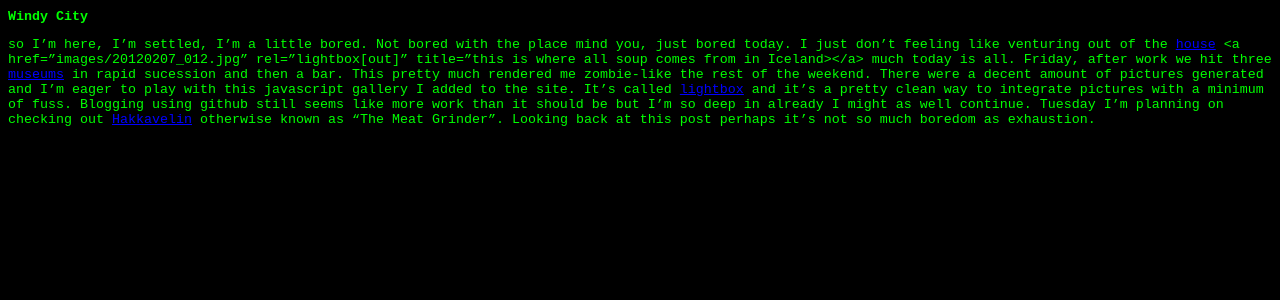
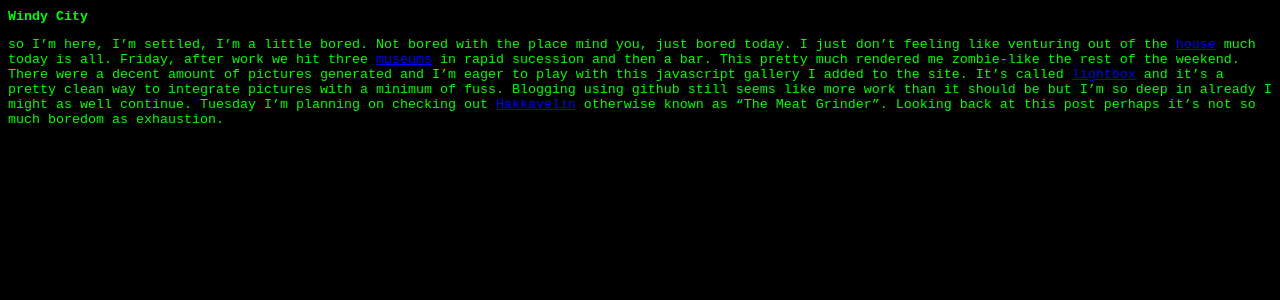
Before and after one commit to woeisme/woeisme.github.io, a Jekyll site: the page built from _posts/2012-02-12-Windy-City.md, in a window 1280 px wide. Shown: the top 300 px of the page. Built offline with Jekyll 4.4.1, drawn with Linux system fonts in a browser that asks for light colours; Markdown is read by kramdown in place of the engine named in the settings; comment, search, counter and statistics services are not loaded.

Commit message:
fixing links

```diff
--- a/_posts/2012-02-12-Windy-City.md
+++ b/_posts/2012-02-12-Windy-City.md
@@ -10,7 +10,8 @@ I just don't feeling like venturing out of the
 <a href="images/20120207_009.jpg" rel="lightbox[out]"></a>
 <a href="images/20120207_010.jpg" rel="lightbox[out]"></a>
 <a href="images/20120207_011.jpg" rel="lightbox[out]"></a>
-<a href="images/20120207_012.jpg" rel="lightbox[out]" title="this is where all soup comes from in Iceland></a> much today is all. Friday, after work we hit three
+<a href="images/20120207_012.jpg" rel="lightbox[out]" title="this is where all soup comes from in Iceland"></a>
+much today is all. Friday, after work we hit three
 <a href="images/20120209_004.jpg" rel="lightbox[museum]" title="A warm tree">museums</a>
 <a href="images/20120209_006.jpg" rel="lightbox[museum]" title="http://grapevine.is/Home/ReadArticle/santiago-sierra-NO-in-reykjavik"></a>
 <a href="images/20120209_007.jpg" rel="lightbox[museum]" title="http://www.santiago-sierra.com/index_1024.php"></a>
```
